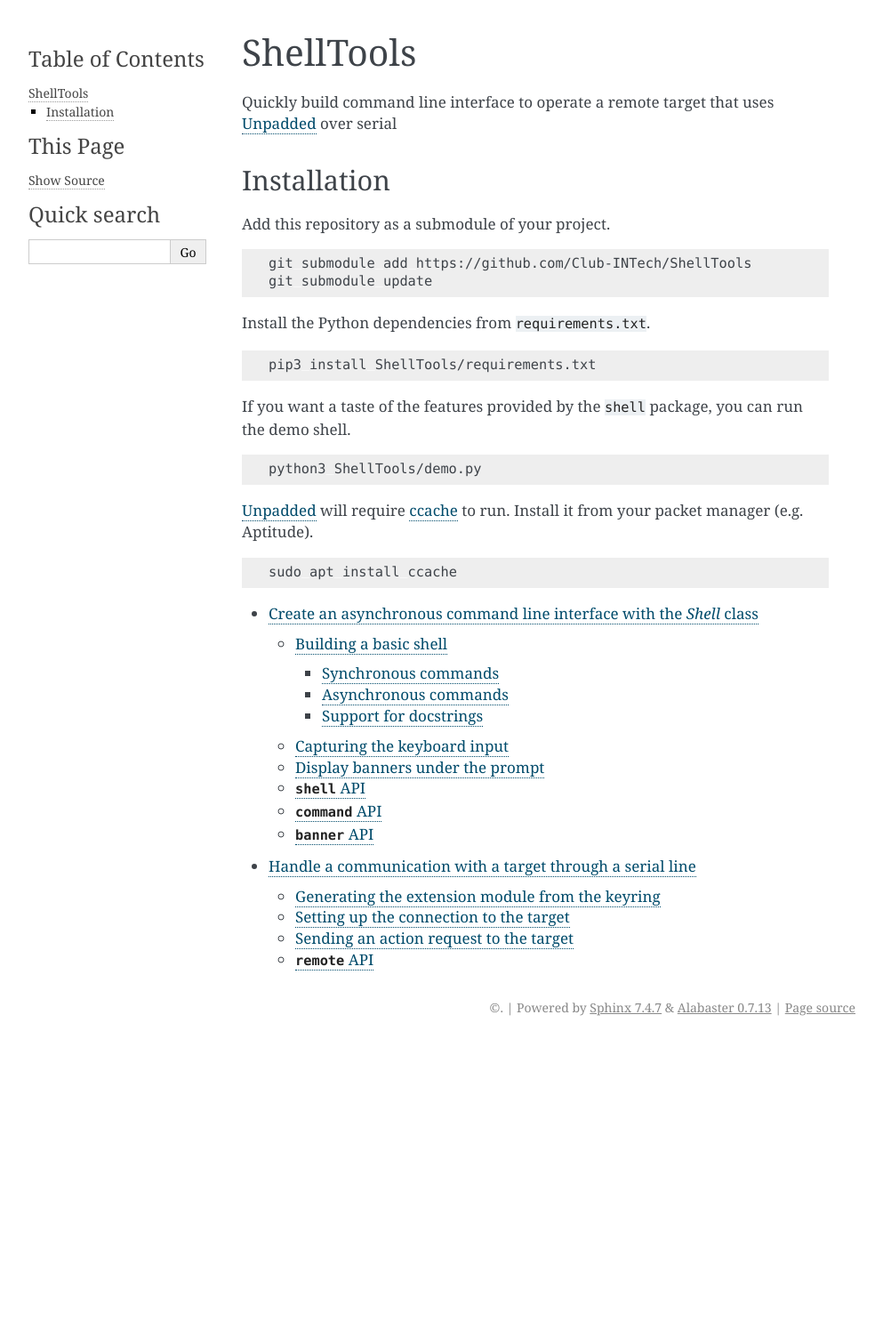
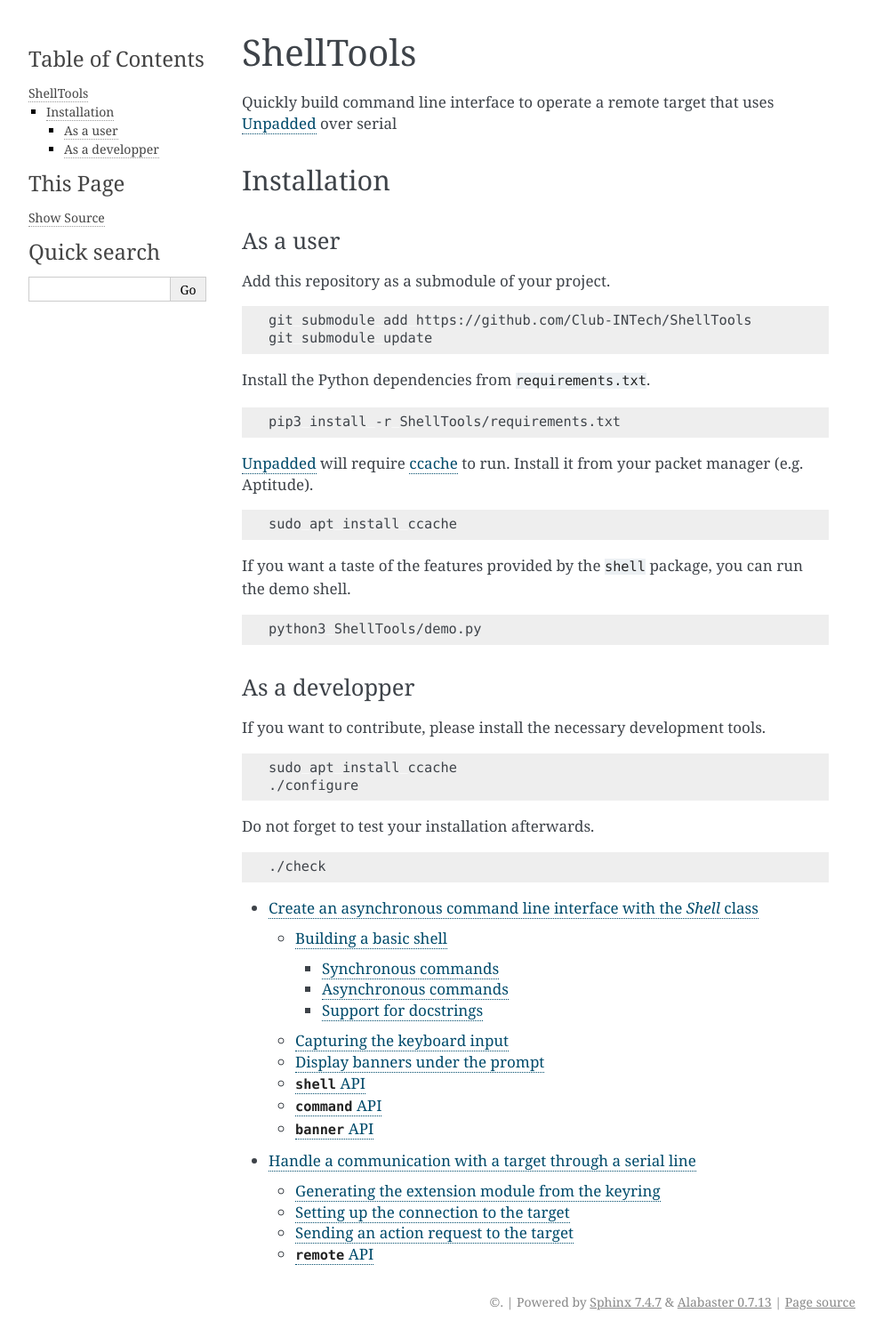
Before and after one commit to Club-INTech/ShellTools, a Sphinx documentation site: the page built from doc/README.rst, in a window 1280 px wide. Shown: the whole page at 89% size, without its empty margins (148-1141 px from the left). Built offline with Sphinx 7.4.7, drawn with Linux system fonts in a browser that asks for light colours; before the commit the page ends 1172 px from its top, so only the background shows below that.

Commit message:
build: Make installation venv-agnostic

```diff
--- a/doc/README.rst
+++ b/doc/README.rst
@@ -5,6 +5,9 @@
 
 Installation
 ------------
+
+As a user
+~~~~~~~~~
 
 Add this repository as a submodule of your project.
 
@@ -17,7 +20,13 @@
 
 .. code-block:: bash
 
-  pip3 install ShellTools/requirements.txt
+  pip3 install -r ShellTools/requirements.txt
+
+`Unpadded <https://github.com/StarQTius/Unpadded>`_ will require `ccache <https://ccache.dev/>`_ to run. Install it from your packet manager (e.g. Aptitude).
+
+.. code-block:: bash
+
+  sudo apt install ccache
 
 If you want a taste of the features provided by the ``shell`` package, you can run the demo shell.
 
@@ -25,11 +34,21 @@
 
   python3 ShellTools/demo.py
 
-`Unpadded <https://github.com/StarQTius/Unpadded>`_ will require `ccache <https://ccache.dev/>`_ to run. Install it from your packet manager (e.g. Aptitude).
+As a developper
+~~~~~~~~~~~~~~~
+
+If you want to contribute, please install the necessary development tools.
 
 .. code-block:: bash
 
   sudo apt install ccache
+  ./configure
+
+Do not forget to test your installation afterwards.
+
+.. code-block:: bash
+
+   ./check
 
 .. toctree::
    shell/README
```
Also changed, not shown: README.md (+19 -2 lines), 6 other files.
